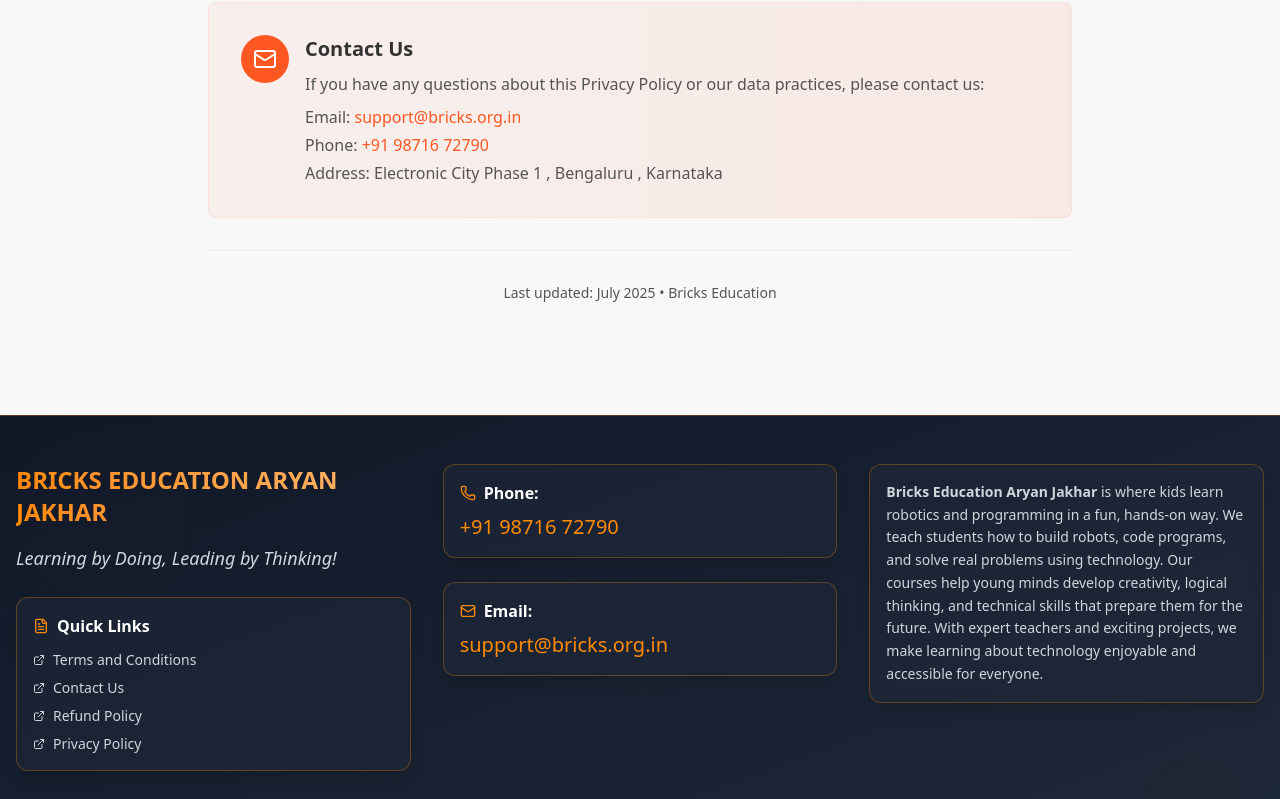
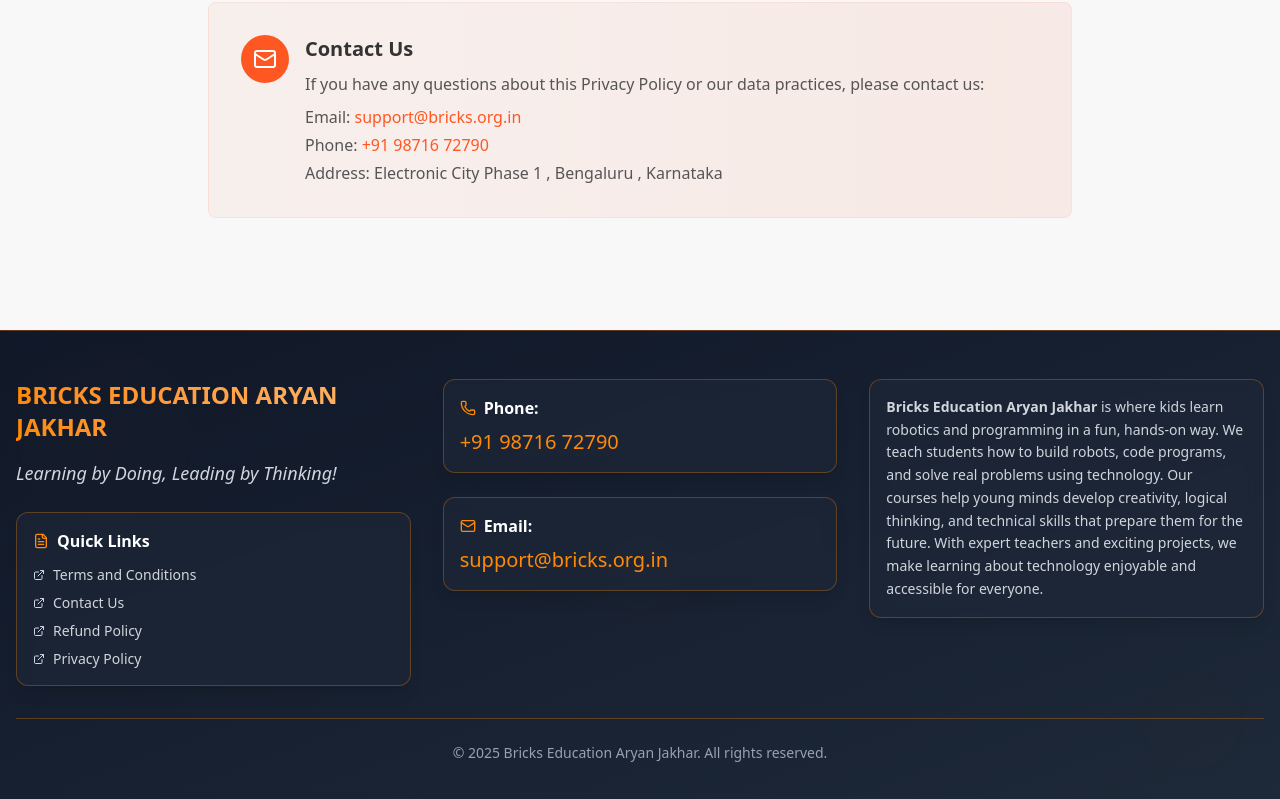
Before and after one commit to Vinay290704/Bricks_Education_Lite, a React (Vite) app: page /privacy-policy in a window 1280 px wide. Shown: the part 1114-1913 px from the top of the page. Built offline with nearby package versions, Linux system fonts and the light colour scheme; no server answers.

Commit message:
final changes

```diff
--- a/src/pages/PrivacyPolicy.jsx
+++ b/src/pages/PrivacyPolicy.jsx
@@ -375,13 +375,6 @@
             </div>
           </div>
         </div>
-
-        {/* Footer Note */}
-        <div className="text-center mt-8 pt-8 border-t border-[#EEEEEE]">
-          <p className="text-sm text-[#555555]">
-            Last updated: July 2025 • Bricks Education
-          </p>
-        </div>
       </div>
     </div>
   );
```
